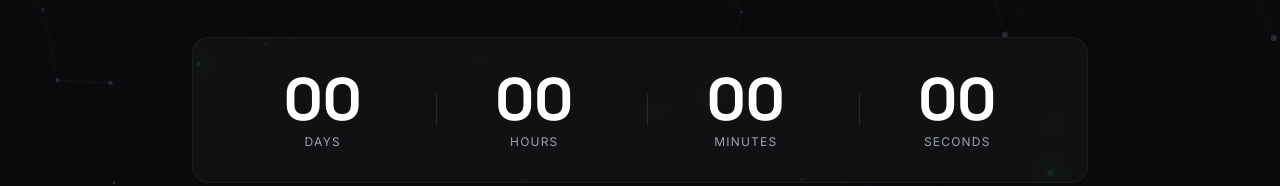
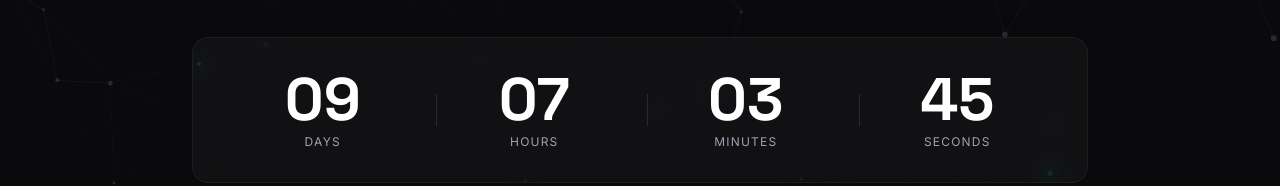
Before and after one commit to amardc69/comingsoon, a plain HTML site: page index.html in a window 1280 px wide. Shown: the part 609-795 px from the top of the page. Drawn offline with nearby package versions, Linux system fonts and the light colour scheme.

Commit message:
5 Dec to 16 Dec

```diff
--- a/index.html
+++ b/index.html
@@ -296,8 +296,8 @@
         const minsEl = document.getElementById('minutes');
         const secondsEl = document.getElementById('seconds');
 
-        // Set deadline to Fixed Date: December 5, 2025
-        const deadline = new Date("December 5, 2025 00:00:00").getTime();
+        // Set deadline to Fixed Date: December 15, 2025
+        const deadline = new Date("December 16, 2025 00:00:00").getTime();
 
         function updateCountdown() {
             const currentTime = new Date().getTime();
```
